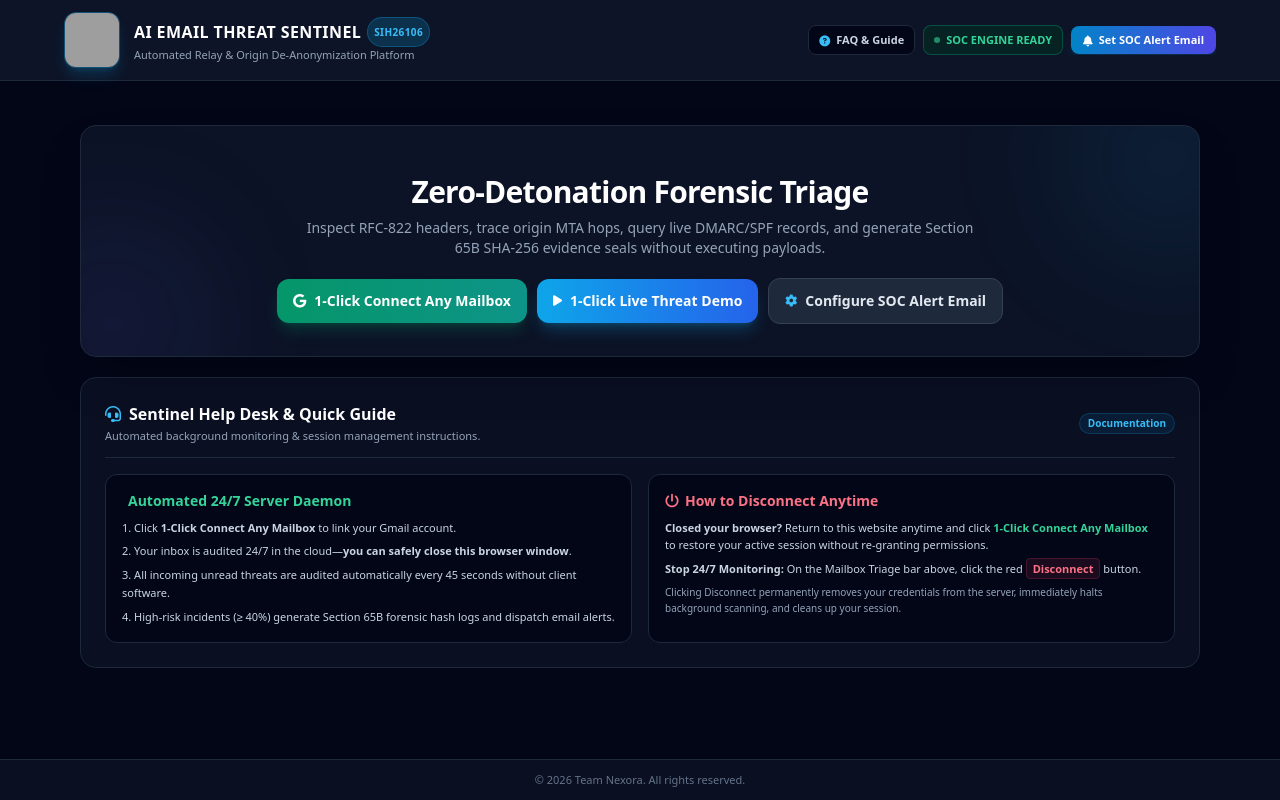
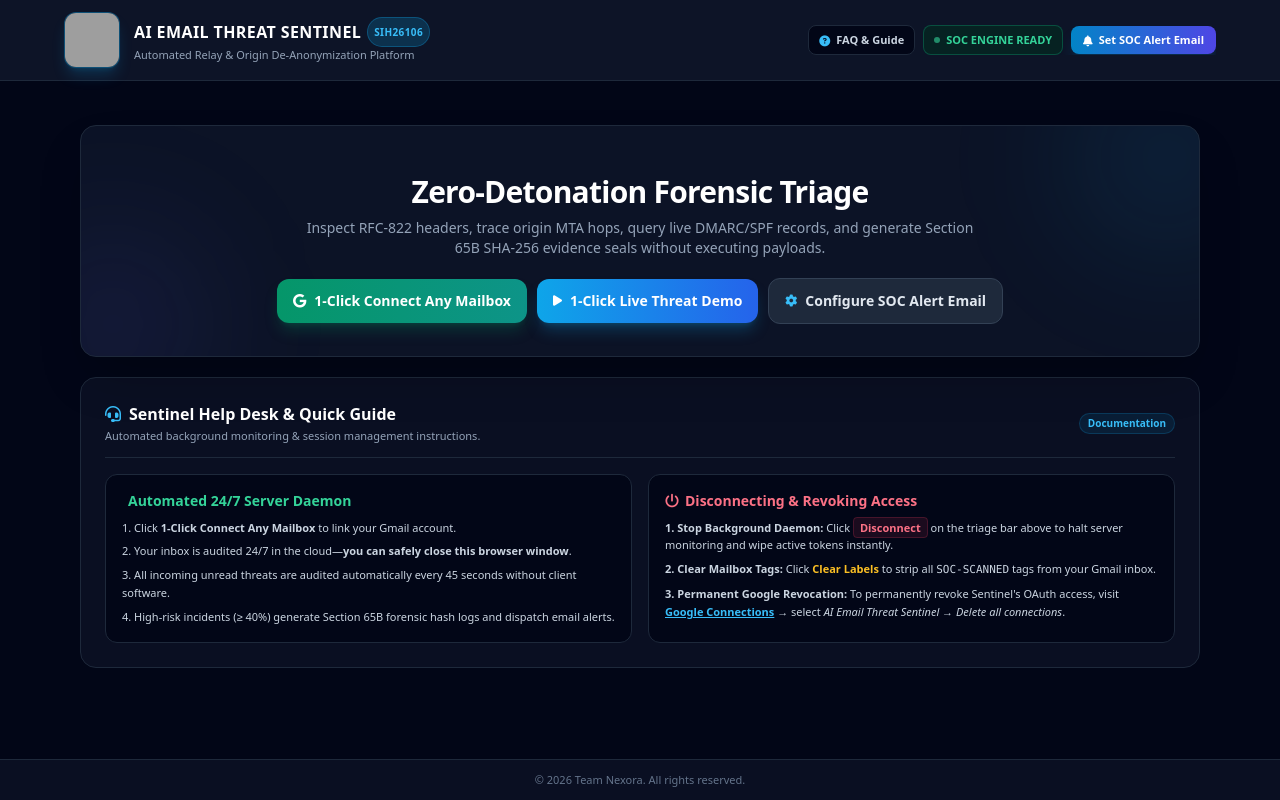
Before and after one commit to iszubairkhan/AIEmailThreat, a Flask app: page / in a window 1280 px wide. Run offline with Flask 3, Linux system fonts and the light colour scheme; data that the repository does not hold is empty; some libraries are stand-ins or nearby versions; grey boxes are pictures that could not be loaded.

Commit message:
Update index.html

```diff
--- a/templates/index.html
+++ b/templates/index.html
@@ -241,6 +241,7 @@
       </div>
 
       <div class="grid grid-cols-1 md:grid-cols-2 gap-4">
+        <!-- Card 1: 24/7 Monitoring -->
         <div class="bg-slate-950 p-4 rounded-xl border border-slate-800 space-y-2">
           <h4 class="text-xs sm:text-sm font-bold text-emerald-400 flex items-center gap-1.5">
             <i class="fa-solid fa-shield-check"></i> Automated 24/7 Server Daemon
@@ -253,14 +254,15 @@
           </ol>
         </div>
 
+        <!-- Card 2: Disconnect & Direct Link to Google Connections -->
         <div class="bg-slate-950 p-4 rounded-xl border border-slate-800 space-y-2">
           <h4 class="text-xs sm:text-sm font-bold text-rose-400 flex items-center gap-1.5">
-            <i class="fa-solid fa-power-off"></i> How to Disconnect Anytime
+            <i class="fa-solid fa-power-off"></i> Disconnecting &amp; Revoking Access
           </h4>
           <div class="space-y-1.5 text-[11px] text-slate-300 leading-relaxed">
-            <p><strong>Closed your browser?</strong> Return to this website anytime and click <span class="text-emerald-400 font-semibold">1-Click Connect Any Mailbox</span> to restore your active session without re-granting permissions.</p>
-            <p><strong>Stop 24/7 Monitoring:</strong> On the Mailbox Triage bar above, click the red <span class="text-rose-400 font-bold px-1.5 py-0.5 rounded bg-rose-500/10 border border-rose-500/20">Disconnect</span> button.</p>
-            <p class="text-slate-400 text-[10px]">Clicking Disconnect permanently removes your credentials from the server, immediately halts background scanning, and cleans up your session.</p>
+            <p><strong>1. Stop Background Daemon:</strong> Click <span class="text-rose-400 font-bold px-1.5 py-0.5 rounded bg-rose-500/10 border border-rose-500/20">Disconnect</span> on the triage bar above to halt server monitoring and wipe active tokens instantly.</p>
+            <p><strong>2. Clear Mailbox Tags:</strong> Click <span class="text-amber-400 font-semibold">Clear Labels</span> to strip all <code>SOC-SCANNED</code> tags from your Gmail inbox.</p>
+            <p><strong>3. Permanent Google Revocation:</strong> To permanently revoke Sentinel's OAuth access, visit <a href="https://myaccount.google.com/connections" target="_blank" class="text-sky-400 underline font-semibold hover:text-sky-300">Google Connections</a> &rarr; select <em>AI Email Threat Sentinel</em> &rarr; <em>Delete all connections</em>.</p>
           </div>
         </div>
       </div>
@@ -438,7 +440,6 @@
       } else if (caseId) {
         fetchCaseData(caseId);
       } else {
-        // Probe if session already exists in memory to automatically present the triage hub
         fetch('/api/get_session_inbox')
           .then(res => res.json())
           .then(emails => {
```
